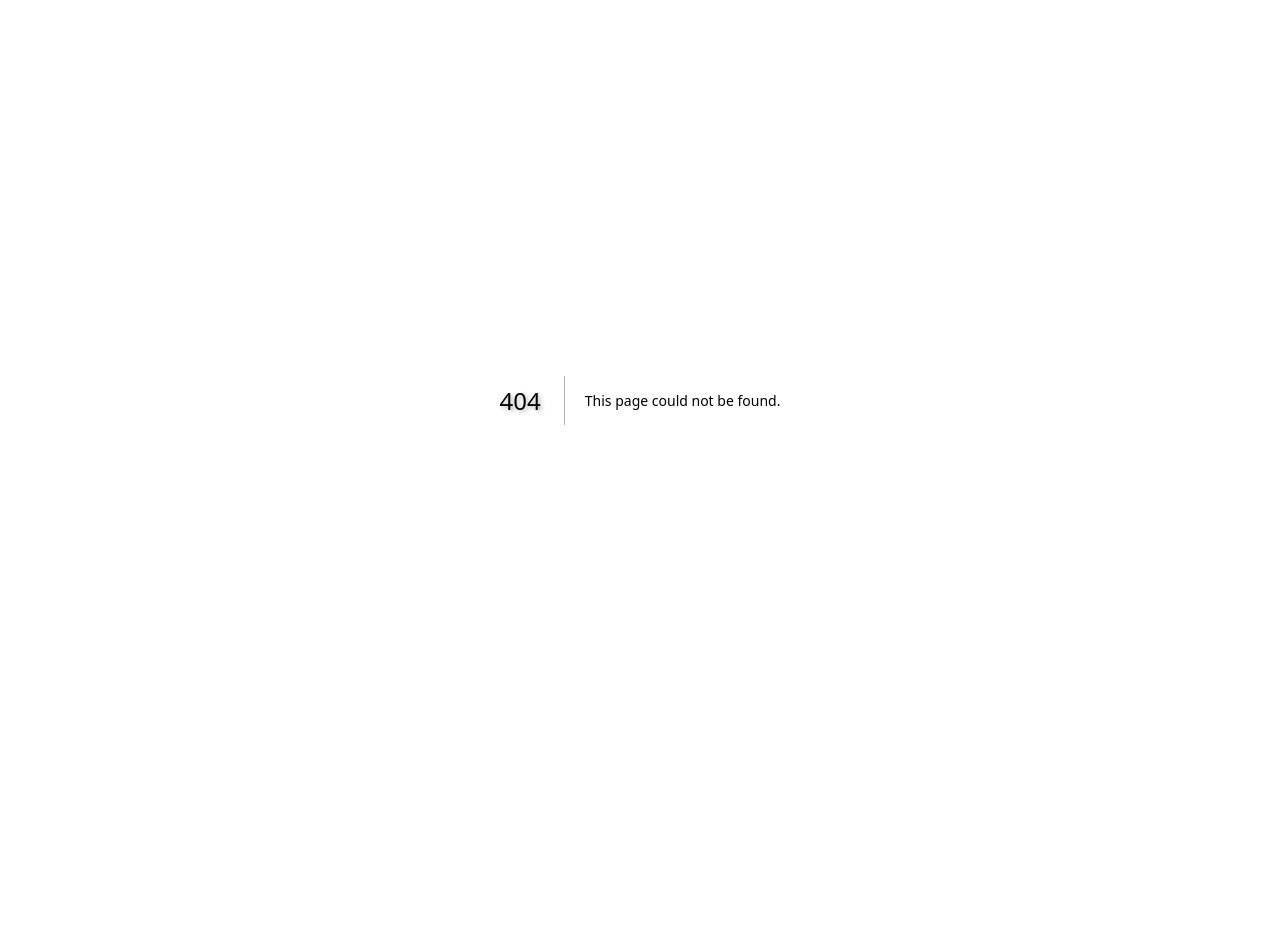
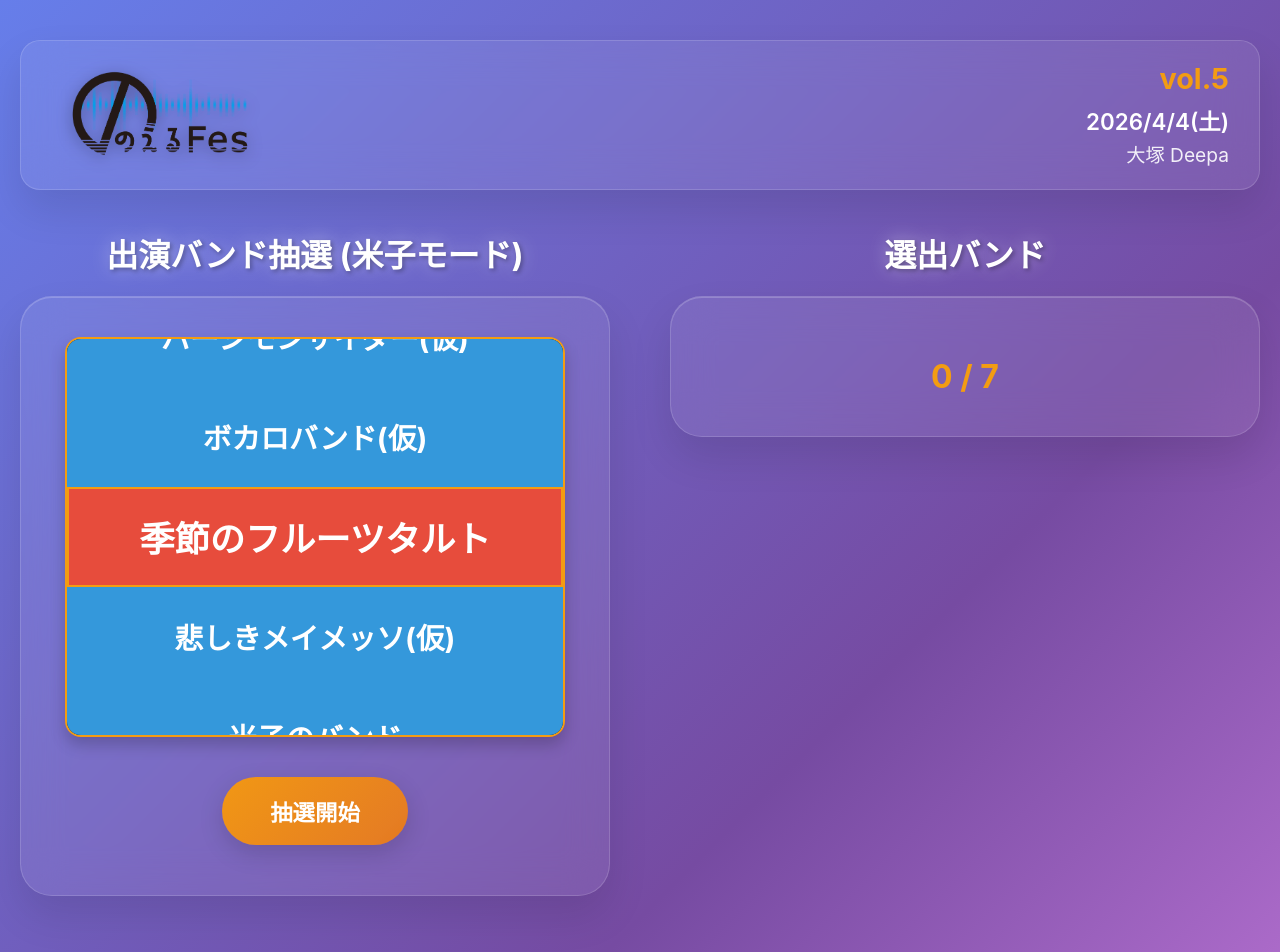
Before and after one commit to noel99l/noel-fes-lottery, a Next.js app: page /yonago in a window 1280 px wide. Before the commit this address had no page. Shown: the top 952 px of the page. Before the commit the page ends 800 px from the top, so only its background shows below. Built offline with nearby package versions, Linux system fonts and the light colour scheme.

Commit message:
シャンハイさんのリクエストにより/yonago配下で米子のバンドしか当選しない様に修正

```diff
--- /dev/null
+++ b/src/app/yonago/page.tsx
@@ -0,0 +1,163 @@
+'use client';
+
+import { useState, useEffect } from 'react';
+import SlotMachine from '@/components/SlotMachine';
+import SelectedBands from '@/components/SelectedBands';
+import { Band } from '@/types/band';
+
+export default function YonagoPage() {
+  const [bands, setBands] = useState<Band[]>([]);
+  const [selectedBands, setSelectedBands] = useState<Band[]>([]);
+  const [isRunning, setIsRunning] = useState(false);
+  const maxSelections = 7;
+
+  useEffect(() => {
+    const fallbackBands: Band[] = [
+      { name: '季節のフルーツタルト', concept: '凛として時雨コピーバンド', members: 'Gt/Vo WK Ba/Vo 925 Dr ピエール荒井' },
+      { name: '悲しきメイメッソ(仮)', concept: 'ACIDMANのコピバン', members: 'Vo/.Gt.けーすけ Ba.はるぴー Dr.なおぽ' },
+      { name: '米子のバンド', concept: '信念(フェイス)のMyGO!!!!!コピバン', members: 'Vo.高松シャンハイ Gt.千早モーリィ Gt.要ドラゴン Ba.長崎がい Dr.椎名レイ' },
+      { name: '4にんのおじさん', concept: 'BUMP OF CHICKENのカバーをやります。', members: 'ジュラルGt. チャンダイBa. ちょもDr. うぇるVo.Gt.' },
+      { name: '溝ノ口バンド(仮)', concept: '週刊少年漫画アニメOP,ED曲', members: 'さとる(Vo)、けーすけ(Gt)、Dye(Ba)、ねむ(Dr)、柿崎(Key)' },
+      { name: 'The Sketchbook', concept: 'スケットダンスの主題歌を主に演奏', members: 'ぽん吉(Vo.Ba.) てぃあら(Gt.) 猫侍(Dr.)' },
+      { name: 'ポケカバンド', concept: 'ポケモンタイアップ', members: 'のり太(Vo.)のえる(Gt.)yuri(Gt.)kyo(ba.)ねむ(Dr.)' },
+      { name: 'アタガクション', concept: 'サカナクションコピーバンドです！', members: 'Gt.Vo.矢澤がく Gt.よしむら Ba.阿太 key.Nack Dr.そらみ' },
+      { name: 'うんちくげぇみんぐ。', concept: 'UNISON SQUARE GARDENカバーバンド', members: 'うぇる　Vo つまみ　Ba げんのしん　Gt グチぐ　Dr' },
+      { name: '灼熱nano.RIPE(仮)', concept: 'nano.RIPEの楽曲をエモーショナルにカバー', members: 'ねこり(Vo.Gt.)、ha-tan(Gt.)、さきし(Ba.)、そらみ。(Dr.)' },
+      { name: '伝説', concept: 'クリープハイプ', members: 'やまねこvo,gt みずいろgt てぃーけぇba しょうきdr' },
+      { name: 'tabun(仮)', concept: 'tacicaのコピーバンド', members: 'Gt, Vo. みずいろ Ba. isuke Dr. ねこり' },
+      { name: 'パーシモンサイダー(仮)', concept: 'サイダーガールのコピーをします！', members: 'Vo.アカネ Gtみつき Ba柿崎 Drポット (同期使用予定)' },
+      { name: 'ボカロバンド(仮)', concept: 'ボカロコピバン予定です！', members: 'ひのむ(Vo.)、のえる(Gt.)、幽助(Ba.)、ととまる(Dr.) Gt.2とKeyは未定' }
+    ];
+    setBands(fallbackBands);
+  }, []);
+
+  const handleBandSelected = (selectedBand: Band) => {
+    const newSelectedBands = [...selectedBands, selectedBand];
+    setSelectedBands(newSelectedBands);
+
+    if (newSelectedBands.length === maxSelections && window.innerWidth <= 768) {
+      setTimeout(() => {
+        const selectedSection = document.querySelector('.right-section');
+        if (selectedSection) {
+          selectedSection.scrollIntoView({ behavior: 'smooth', block: 'start' });
+        }
+      }, 1500);
+    }
+
+    setTimeout(() => {
+      if (selectedBand.name !== '米子のバンド') {
+        setBands(prev => prev.filter(band => band.name !== selectedBand.name));
+      }
+    }, 100);
+  };
+
+  const resetLottery = () => {
+    setSelectedBands([]);
+    setBands([
+      { name: '季節のフルーツタルト', concept: '凛として時雨コピーバンド', members: 'Gt/Vo WK Ba/Vo 925 Dr ピエール荒井' },
+      { name: '悲しきメイメッソ(仮)', concept: 'ACIDMANのコピバン', members: 'Vo/.Gt.けーすけ Ba.はるぴー Dr.なおぽ' },
+      { name: '米子のバンド', concept: '信念(フェイス)のMyGO!!!!!コピバン', members: 'Vo.高松シャンハイ Gt.千早モーリィ Gt.要ドラゴン Ba.長崎がい Dr.椎名レイ' },
+      { name: '4にんのおじさん', concept: 'BUMP OF CHICKENのカバーをやります。', members: 'ジュラルGt. チャンダイBa. ちょもDr. うぇるVo.Gt.' },
+      { name: '溝ノ口バンド(仮)', concept: '週刊少年漫画アニメOP,ED曲', members: 'さとる(Vo)、けーすけ(Gt)、Dye(Ba)、ねむ(Dr)、柿崎(Key)' },
+      { name: 'The Sketchbook', concept: 'スケットダンスの主題歌を主に演奏', members: 'ぽん吉(Vo.Ba.) てぃあら(Gt.) 猫侍(Dr.)' },
+      { name: 'ポケカバンド', concept: 'ポケモンタイアップ', members: 'のり太(Vo.)のえる(Gt.)yuri(Gt.)kyo(ba.)ねむ(Dr.)' },
+      { name: 'アタガクション', concept: 'サカナクションコピーバンドです！', members: 'Gt.Vo.矢澤がく Gt.よしむら Ba.阿太 key.Nack Dr.そらみ' },
+      { name: 'うんちくげぇみんぐ。', concept: 'UNISON SQUARE GARDENカバーバンド', members: 'うぇる　Vo つまみ　Ba げんのしん　Gt グチぐ　Dr' },
+      { name: '灼熱nano.RIPE(仮)', concept: 'nano.RIPEの楽曲をエモーショナルにカバー', members: 'ねこり(Vo.Gt.)、ha-tan(Gt.)、さきし(Ba.)、そらみ。(Dr.)' },
+      { name: '伝説', concept: 'クリープハイプ', members: 'やまねこvo,gt みずいろgt てぃーけぇba しょうきdr' },
+      { name: 'tabun(仮)', concept: 'tacicaのコピーバンド', members: 'Gt, Vo. みずいろ Ba. isuke Dr. ねこり' },
+      { name: 'パーシモンサイダー(仮)', concept: 'サイダーガールのコピーをします！', members: 'Vo.アカネ Gtみつき Ba柿崎 Drポット (同期使用予定)' },
+      { name: 'ボカロバンド(仮)', concept: 'ボカロコピバン予定です！', members: 'ひのむ(Vo.)、のえる(Gt.)、幽助(Ba.)、ととまる(Dr.) Gt.2とKeyは未定' }
+    ]);
+  };
+
+  return (
+    <div className="container">
+      <div className="header-section">
+        <div className="header-left">
+          <img src="/images/noel_fes_logo.png" alt="のえるフェス ロゴ" className="logo" />
+        </div>
+        <div className="header-right">
+          <div className="event-info">
+            <p className="event-volume">vol.5</p>
+            <p className="event-date">2026/4/4(土)</p>
+            <p className="event-venue">大塚 Deepa</p>
+          </div>
+        </div>
+      </div>
+
+      <div className="main-layout">
+        <div className="left-section">
+          <h1>出演バンド抽選 (米子モード)</h1>
+          <SlotMachine
+            bands={bands}
+            onBandSelected={handleBandSelected}
+            isRunning={isRunning}
+            setIsRunning={setIsRunning}
+            selectedBands={selectedBands}
+            maxSelections={maxSelections}
+            forceWinner="米子のバンド"
+          />
+        </div>
+
+        <div className="right-section">
+          <h1>選出バンド</h1>
+          <SelectedBands
+            selectedBands={selectedBands}
+            maxSelections={maxSelections}
+          />
+
+          {(selectedBands.length >= maxSelections || bands.length === 0) && (
+            <button onClick={resetLottery} className="reset-btn">
+              リセット
+            </button>
+          )}
+        </div>
+      </div>
+
+      <div className="event-details">
+        <div className="event-content">
+          <div className="event-info-detail">
+            <div className="info-item">
+              のえるフェスvol.5
+            </div>
+            <div className="info-item">
+              2026/4/4(土)<br />OPEN 14:00 / START 14:30
+            </div>
+            <div className="info-item">
+              大塚 Deepa <a href="http://otsukadeepa.jp/" target="_blank" rel="noopener noreferrer">(公式サイト)</a>
+            </div>
+            <div className="info-item">
+              前売 ¥3,000 / 当日 ¥3,500(予定)<br />+1D
+            </div>
+            <div className="info-item">
+              配信 ¥2,000(予定)
+            </div>
+          </div>
+          <div className="map-container desktop-map">
+            <iframe
+              src="https://www.google.com/maps?q=大塚Deepa+東京都豊島区南大塚3-49-10&output=embed"
+              width="100%"
+              height="300"
+              style={{ border: 0, borderRadius: '12px' }}
+              allowFullScreen
+              loading="lazy"
+              referrerPolicy="no-referrer-when-downgrade"
+            ></iframe>
+          </div>
+        </div>
+        <div className="map-container mobile-map">
+          <iframe
+            src="https://www.google.com/maps?q=大塚Deepa+東京都豊島区南大塚3-49-10&output=embed"
+            width="100%"
+            height="300"
+            style={{ border: 0, borderRadius: '12px' }}
+            allowFullScreen
+            loading="lazy"
+            referrerPolicy="no-referrer-when-downgrade"
+          ></iframe>
+        </div>
+      </div>
+    </div>
+  );
+}
--- a/src/components/SlotMachine.tsx
+++ b/src/components/SlotMachine.tsx
@@ -10,9 +10,10 @@ interface SlotMachineProps {
   setIsRunning: (running: boolean) => void;
   selectedBands: Band[];
   maxSelections: number;
+  forceWinner?: string;
 }
 
-export default function SlotMachine({ bands, onBandSelected, isRunning, setIsRunning, selectedBands, maxSelections }: SlotMachineProps) {
+export default function SlotMachine({ bands, onBandSelected, isRunning, setIsRunning, selectedBands, maxSelections, forceWinner }: SlotMachineProps) {
   const [currentIndex, setCurrentIndex] = useState(0);
   const [displayBands, setDisplayBands] = useState<Band[]>(bands);
   const [selectedBandName, setSelectedBandName] = useState<string>('');
@@ -35,8 +36,22 @@ export default function SlotMachine({ bands, onBandSelected, isRunning, setIsRun
     setDisplayBands(bands);
     setCurrentIndex(bands.length * 2);
 
-    const finalIndex = Math.floor(Math.random() * bands.length);
-    const selectedBand = bands[finalIndex];
+    let finalIndex: number;
+    let selectedBand: Band;
+
+    if (forceWinner) {
+      const forcedBandIndex = bands.findIndex(band => band.name === forceWinner);
+      if (forcedBandIndex !== -1) {
+        finalIndex = forcedBandIndex;
+        selectedBand = bands[forcedBandIndex];
+      } else {
+        finalIndex = Math.floor(Math.random() * bands.length);
+        selectedBand = bands[finalIndex];
+      }
+    } else {
+      finalIndex = Math.floor(Math.random() * bands.length);
+      selectedBand = bands[finalIndex];
+    }
     const finalPosition = bands.length * 2 + finalIndex;
 
     const totalDistance = bands.length * 2 + finalIndex; // 2周 + 最終位置
```
